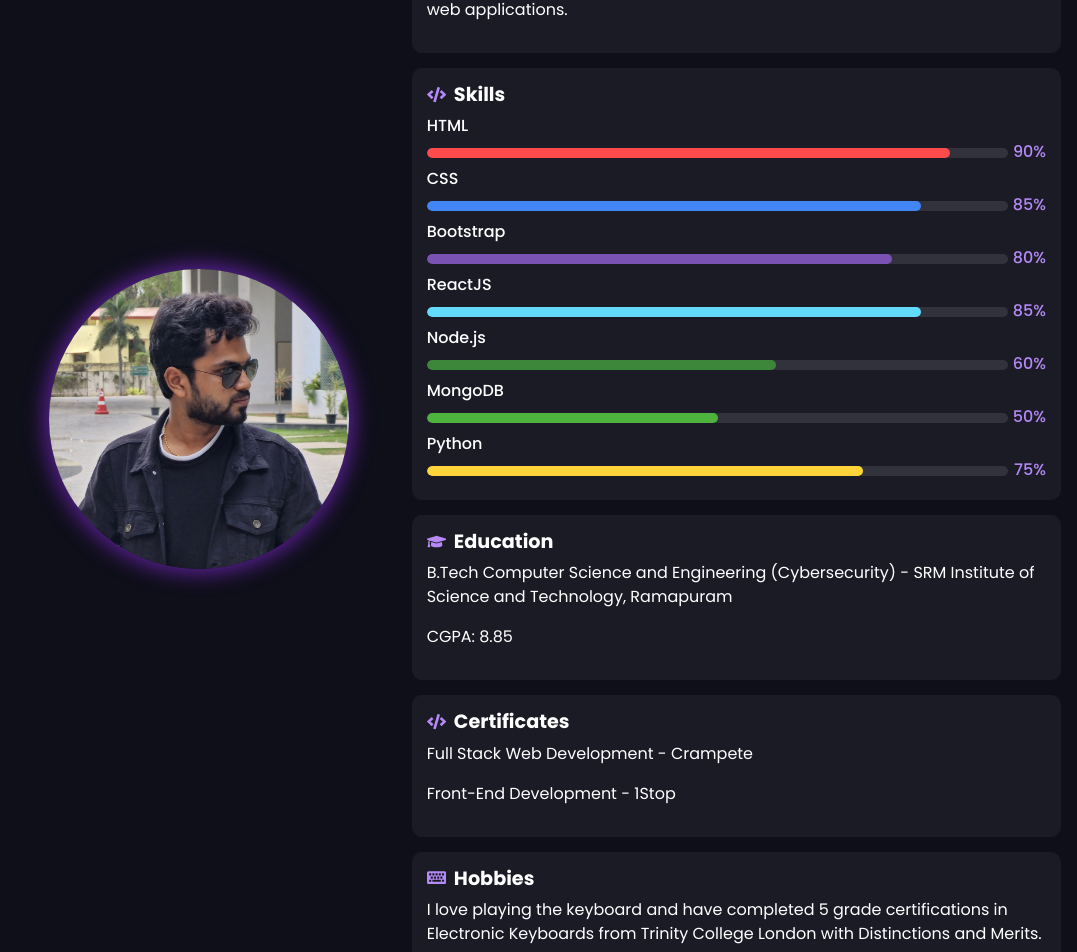
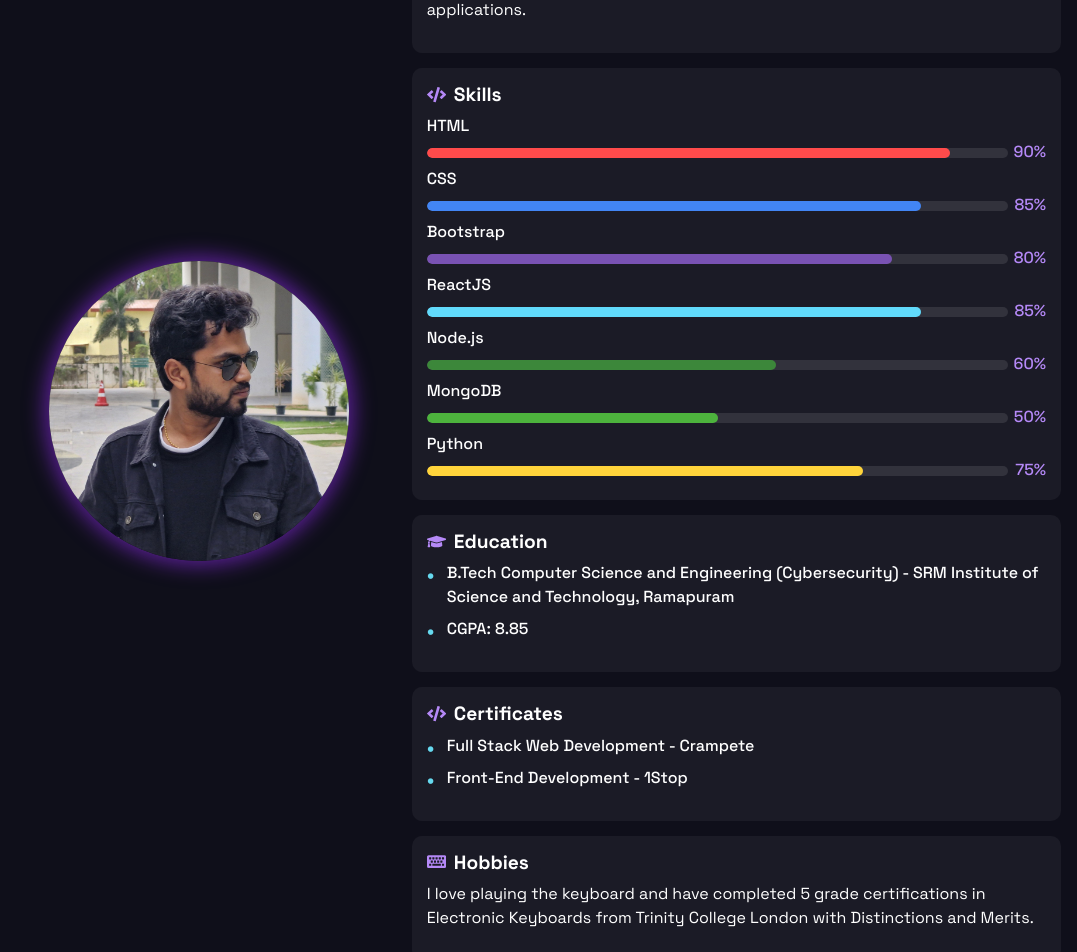
Before and after one commit to sabarish1608/Portfolio, a React (Vite) app in the folder portfolio/: page / in a window 1280 px wide. Shown: the part 1034-1986 px from the top of the page, without its empty margins (91-1168 px from the left). Built offline with nearby package versions, Linux system fonts and the light colour scheme.

Commit message:
New font applied and contact section corrections done

```diff
--- a/portfolio/src/App.css
+++ b/portfolio/src/App.css
@@ -1,7 +1,7 @@
-@import url('https://fonts.googleapis.com/css2?family=Poppins:wght@300;400;500;600;700&display=swap');
+@import url('https://fonts.googleapis.com/css2?family=Space+Grotesk:wght@300;400;500;600;700&display=swap');
 
 * {
-  font-family: 'Poppins', sans-serif;
+    font-family: 'Space Grotesk', sans-serif;
 }
 
 .text-purple {
--- a/portfolio/src/components/About.css
+++ b/portfolio/src/components/About.css
@@ -32,7 +32,7 @@
 .about-title {
   font-size: 2rem;
   font-weight: 1.4rem;
-  color: #b589f7; /* Subtle violet */
+  color: #b589f7;
   margin-bottom: 20px;
 }
 
@@ -44,19 +44,54 @@
 }
 
 .about-detail h3 {
-  font-size: 1.2rem; /* Reduced from previous size */
+  font-size: 1.2rem;
   font-weight: bold;
   color: #fff;
   display: flex;
   align-items: center;
 }
 
+.about-detail ul {
+  list-style: none;
+  padding-left: 20px;
+}
+
+.about-detail ul li {
+  position: relative;
+  font-size: 1rem;
+  font-weight: 500;
+  margin-bottom: 8px;
+  opacity: 0;
+  transform: translateX(-20px);
+  transition: opacity 0.5s ease, transform 0.5s ease;
+}
+
+
+.about-detail ul li::before {
+  content: "•";
+  color: #66d9ef;
+  font-size: 1.2em;
+  font-weight: bold;
+  position: absolute;
+  left: -20px;
+  top: 0;
+}
+
+.fade-in-list.visible li {
+  opacity: 1;
+  transform: translateX(0);
+}
+
+.fade-in-list.visible li:nth-child(1) { transition-delay: 0.1s; }
+.fade-in-list.visible li:nth-child(2) { transition-delay: 0.2s; }
+.fade-in-list.visible li:nth-child(3) { transition-delay: 0.3s; }
+.fade-in-list.visible li:nth-child(4) { transition-delay: 0.4s; }
+
 .icon {
   color: #b589f7;
   margin-right: 8px;
 }
 
-/* Initially hide all elements */
 .about-title,
 .about-detail {
     opacity: 0;
@@ -64,33 +99,28 @@
     transition: opacity 0.6s ease, transform 0.6s ease;
 }
 
-/* When the About section is in view, show them */
 .about-section.visible .about-title,
 .about-section.visible .about-detail {
     opacity: 1;
     transform: translateY(0);
 }
 
-/* Add delays for smooth staggered animations */
 .about-title { transition-delay: 0.1s; }
-.about-detail:nth-child(1) { transition-delay: 0.2s; }
-.about-detail:nth-child(2) { transition-delay: 0.3s; }
-.about-detail:nth-child(3) { transition-delay: 0.4s; }
-.about-detail:nth-child(4) { transition-delay: 0.5s; }
-.about-detail:nth-child(5) { transition-delay: 0.6s; }
+.about-section.visible .about-intro { transition-delay: 0.2s; }
+.about-section.visible .about-skills { transition-delay: 0.3s; }
+.about-section.visible .about-education { transition-delay: 0.4s; }
+.about-section.visible .about-certificates { transition-delay: 0.5s; }
+.about-section.visible .about-hobbies { transition-delay: 0.6s; }
 
-/* Skill Section */
 .skill {
   margin: 1px 0;
 }
 
-/* Skill Bar Layout */
 .skill-bar-container {
   display: flex;
   align-items: center;
 }
 
-/* Skill Name */
 .skill span {
   font-size: 1rem;
   font-weight: 500;
@@ -98,7 +128,6 @@
   margin-bottom: 2px;
 }
 
-/* Skill Bar Background */
 .skill-bar {
   width: 100%;
   height: 10px;
@@ -107,7 +136,6 @@
   overflow: hidden;
 }
 
-/* Skill Bar Progress */
 .skill-progress {
   height: 100%;
   width: 0%;
@@ -115,7 +143,6 @@
   transition: width 1.5s ease-in-out;
 }
 
-/* Animated Progress Widths */
 .html-progress { background: #ff4b4b; width: 90%; }
 .css-progress { background: #4285F4; width: 85%; }
 .bootstrap-progress { background: #7952B3; width: 80%; }
@@ -124,7 +151,6 @@
 .mongo-progress { background: #4DB33D; width: 50%; }
 .python-progress { background: #FFD43B; width: 75%; }
 
-/* Percentage Number */
 .skill-percentage {
   font-size: 1rem;
   font-weight: bold;
@@ -151,5 +177,6 @@
 
   .about-detail h3 {
     justify-content: center;
+    margin-right: 10px;
   }
 }
--- a/portfolio/src/components/About.jsx
+++ b/portfolio/src/components/About.jsx
@@ -1,7 +1,6 @@
 import React, { useEffect, useState } from "react";
 import "./About.css";
 import { FaCode, FaGraduationCap, FaKeyboard } from "react-icons/fa";
-import { SiHtml5, SiCss3, SiJavascript, SiReact, SiNodedotjs, SiMongodb } from "react-icons/si";
 import profilePic from "../assets/Me1.jpg";
 
 const About = React.forwardRef((props, ref) => {
@@ -19,30 +18,29 @@ const About = React.forwardRef((props, ref) => {
     };
 
     window.addEventListener("scroll", handleScroll);
-    handleScroll(); // Trigger on load
+    handleScroll();
     return () => window.removeEventListener("scroll", handleScroll);
   }, []);
 
   return (
     <section ref={ref} id="about" className={`about-section ${isVisible ? "visible" : ""}`}>
       <div className="about-container">
-        {/* Left Side - Image */}
+
         <div className="about-left">
           <img src={profilePic} alt="Sabarish Manivannan" className="about-image" />
         </div>
 
-        {/* Right Side - Content */}
         <div className="about-right">
           <h2 className="about-title">About Me</h2>
 
-          <div className="about-detail">
+          <div className="about-detail about-intro">
             <h3><FaCode className="icon" /> Who am I?</h3>
             <p>
               I'm Sabarish Manivannan, a passionate Full Stack Developer specialized in Front-End ReactJS development. I enjoy building responsive and engaging web applications.
             </p>
           </div>
 
-          <div className="about-detail">
+          <div className="about-detail about-skills">
             <h3><FaCode className="icon" /> Skills</h3>
 
             <div className="skill">
@@ -116,20 +114,23 @@ const About = React.forwardRef((props, ref) => {
             </div>
           </div>
 
-
-          <div className="about-detail">
+          <div className="about-detail about-education">
             <h3><FaGraduationCap className="icon" /> Education</h3>
-            <p>B.Tech Computer Science and Engineering (Cybersecurity) - SRM Institute of Science and Technology, Ramapuram</p>
-            <p>CGPA: 8.85</p>
+            <ul className={`fade-in-list ${isVisible ? "visible" : ""}`}>
+              <li>B.Tech Computer Science and Engineering (Cybersecurity) - SRM Institute of Science and Technology, Ramapuram</li>
+              <li>CGPA: 8.85</li>
+            </ul>
           </div>
 
-          <div className="about-detail">
+          <div className="about-detail about-certificates">
             <h3><FaCode className="icon" /> Certificates</h3>
-            <p>Full Stack Web Development - Crampete</p>
-            <p>Front-End Development - 1Stop</p>
+            <ul className={`fade-in-list ${isVisible ? "visible" : ""}`}>
+              <li>Full Stack Web Development - Crampete</li>
+              <li>Front-End Development - 1Stop</li>
+            </ul>
           </div>
 
-          <div className="about-detail">
+          <div className="about-detail about-hobbies">
             <h3><FaKeyboard className="icon" /> Hobbies</h3>
             <p>I love playing the keyboard and have completed 5 grade certifications in Electronic Keyboards from Trinity College London with Distinctions and Merits.</p>
           </div>
--- a/portfolio/src/components/Contact.jsx
+++ b/portfolio/src/components/Contact.jsx
@@ -1,6 +1,6 @@
 import React, { useEffect, useState } from 'react';
 import './Contact.css';
-import { FaEnvelope, FaLinkedin, FaFileDownload } from 'react-icons/fa';
+import { FaEnvelope, FaLinkedin, FaFileDownload, FaPhone } from 'react-icons/fa';
 
 const Contact = () => {
   const [isVisible, setIsVisible] = useState(false);
@@ -17,7 +17,7 @@ const Contact = () => {
     };
 
     window.addEventListener("scroll", handleScroll);
-    handleScroll(); // Trigger on load
+    handleScroll();
     return () => window.removeEventListener("scroll", handleScroll);
   }, []);
 
@@ -35,6 +35,7 @@ const Contact = () => {
             <FaEnvelope className="contact-icon" />
             <span>sabarishlive2@gmail.com</span>
           </div>
+
           <div className="contact-item">
             <FaLinkedin className="contact-icon" />
             <a
@@ -45,6 +46,11 @@ const Contact = () => {
             >
               linkedin.com/in/sabarish-manivannan
             </a>
+          </div>
+
+          <div className="contact-item">
+            <FaPhone className="contact-icon" />
+            <span>+91 9841200133</span>
           </div>
         </div>
 
--- a/portfolio/src/components/Hero.css
+++ b/portfolio/src/components/Hero.css
@@ -59,7 +59,7 @@
     font-size: 1rem;
     font-weight: 500;
     color: #ffffff;
-    background: rgb(124, 58, 237); /* Subtle purple */
+    background: rgb(124, 58, 237);
     border: 1px solid rgba(124, 58, 237, 0.4);
     border-radius: 12px;
     backdrop-filter: blur(10px);
--- a/portfolio/src/components/NavBar.jsx
+++ b/portfolio/src/components/NavBar.jsx
@@ -1,12 +1,12 @@
 import React, { useState } from 'react';
-import './NavBar.css'; // We'll add styles here
+import './NavBar.css';
 
 const Navbar = () => {
   const [isOpen, setIsOpen] = useState(false);
 
   const toggleNavbar = () => {
     setIsOpen(!isOpen);
-    document.body.classList.toggle('nav-open', !isOpen); // Apply blur to background
+    document.body.classList.toggle('nav-open', !isOpen);
   };
 
   return (
--- a/portfolio/src/components/Projects.css
+++ b/portfolio/src/components/Projects.css
@@ -11,7 +11,6 @@
   margin-bottom: 50px;
 }
 
-/* Initially hidden elements */
 .projects-title,
 .project-card {
   opacity: 0;
@@ -19,21 +18,18 @@
   transition: opacity 0.6s ease, transform 0.6s ease;
 }
 
-/* When visible, fade in */
 .projects-section.visible .projects-title,
 .projects-section.visible .project-card {
   opacity: 1;
   transform: translateY(0);
 }
 
-/* Add a delay effect for each card */
 .project-card:nth-child(1) { transition-delay: 0.1s; }
 .project-card:nth-child(2) { transition-delay: 0.2s; }
 .project-card:nth-child(3) { transition-delay: 0.3s; }
 .project-card:nth-child(4) { transition-delay: 0.4s; }
 .project-card:nth-child(5) { transition-delay: 0.5s; }
 
-/* Project card styling */
 .projects-container {
   display: grid;
   grid-template-columns: repeat(auto-fit, minmax(300px, 1fr));
@@ -139,7 +135,7 @@
 
   .project-title {
       font-size: 1.4rem;
-      margin-top: 35px; /* Further adjust margin for smaller screens */
+      margin-top: 35px;
       font-size: 1.4rem;
   }
 
```
Also changed, not shown: portfolio/src/components/Contact.css (+15 -15 lines). Lines whose indentation alone changed are shown as unchanged.
